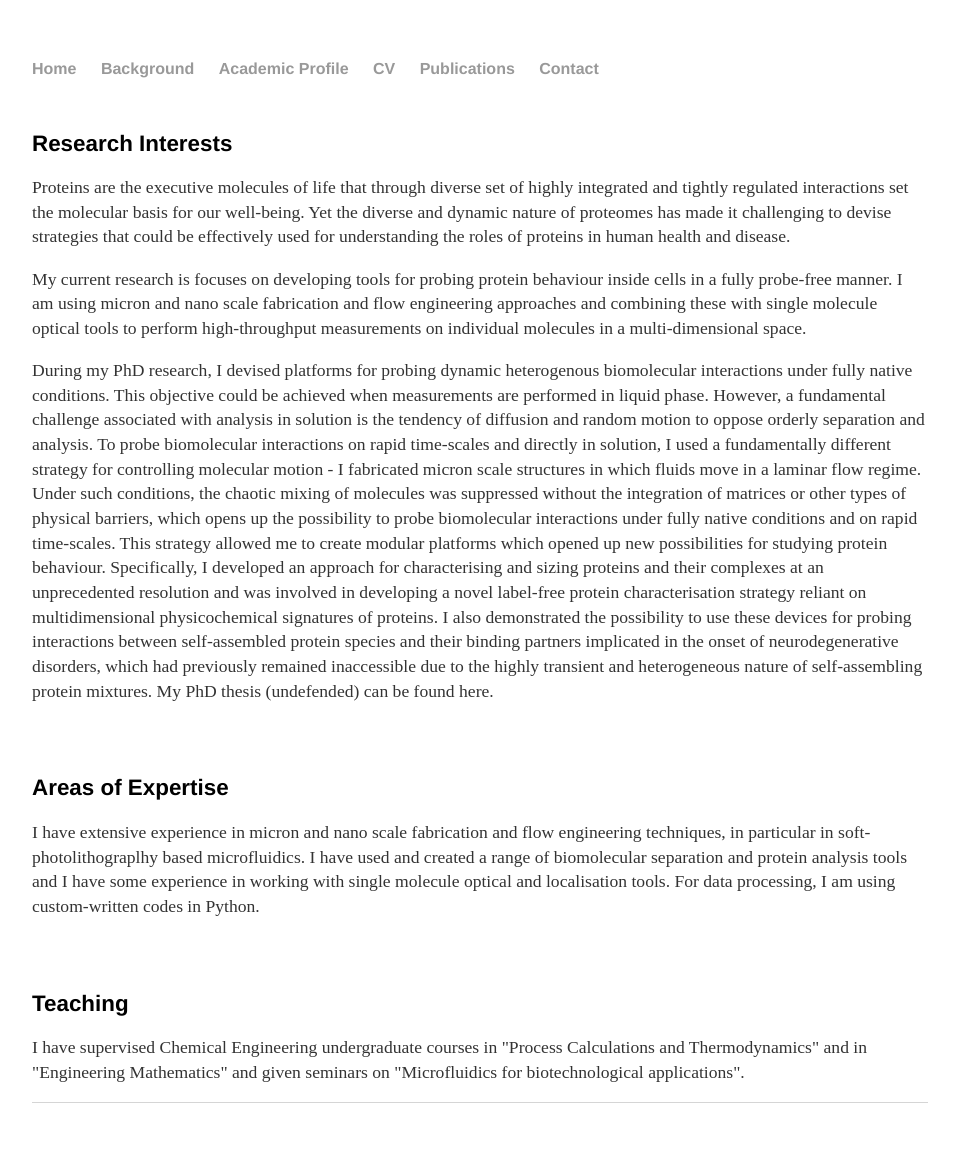
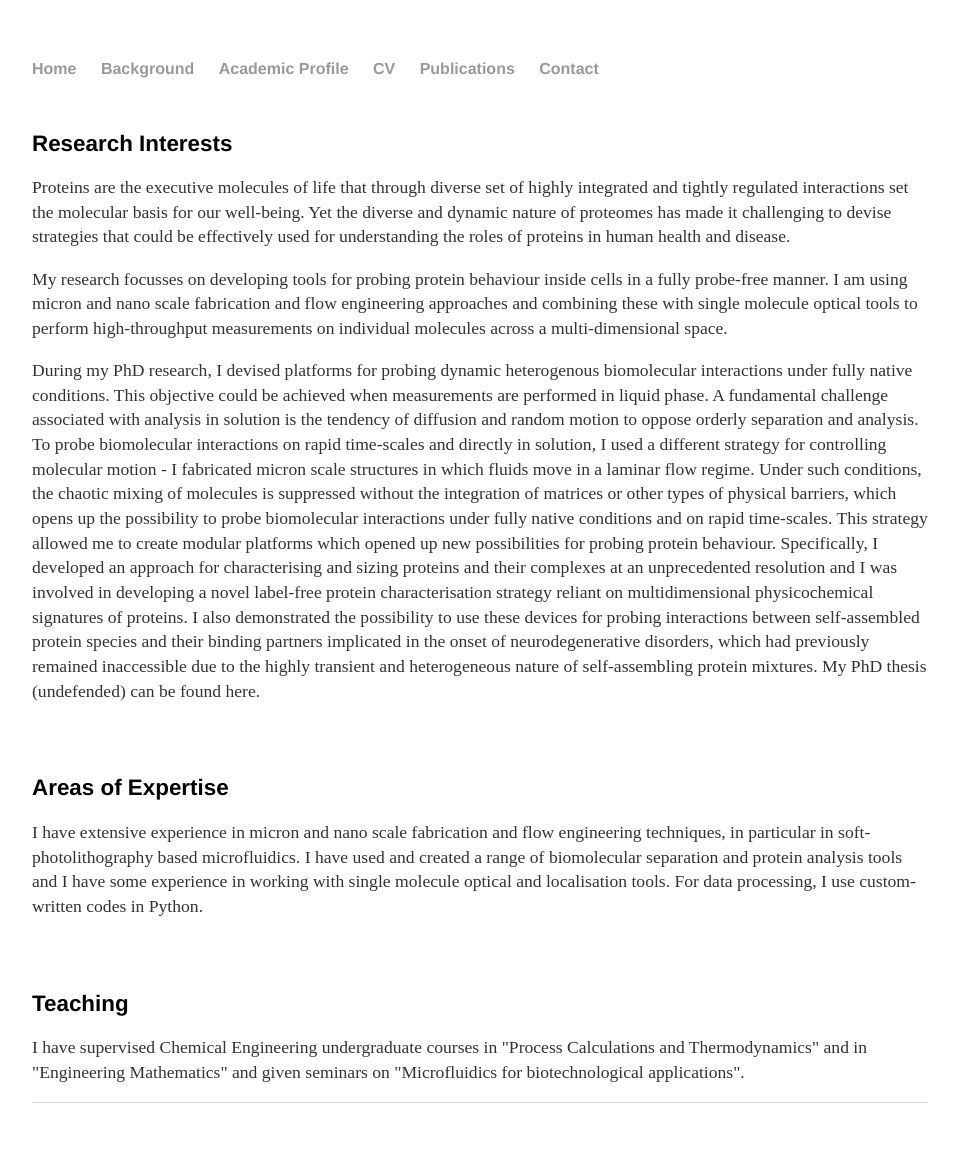
Before and after one commit to kadiliissaar/kadiliissaar.github.io, a Jekyll site: the page built from academic-profile/index.html, in a window 1280 px wide. Shown: the whole page, without its empty margins (160-1119 px from the left). Built offline with Jekyll 4.4.1, drawn with Linux system fonts in a browser that asks for light colours.

Commit message:
Update index.html

```diff
--- a/academic-profile/index.html
+++ b/academic-profile/index.html
@@ -9,20 +9,20 @@ title: Kadi Liis Saar
 regulated interactions set the molecular basis for our well-being. Yet the diverse and dynamic nature of proteomes
 has made it challenging to devise strategies that could be effectively used for understanding the roles of proteins
 in human health and disease.</p>
-	<p> My current research is focuses on developing tools for probing protein behaviour inside cells in a
+	<p> My research focusses on developing tools for probing protein behaviour inside cells in a
 fully probe-free manner. I am using micron and nano scale fabrication and flow engineering approaches and combining
-these with single molecule optical tools to perform high-throughput measurements on individual molecules in a
+these with single molecule optical tools to perform high-throughput measurements on individual molecules across a
 multi-dimensional space.</p>
 		<p> During my PhD research, I devised platforms for probing dynamic heterogenous biomolecular
 interactions under fully native conditions. This objective could be achieved when measurements are performed in
-liquid phase. However, a fundamental challenge associated with analysis in solution is the tendency of diffusion
+liquid phase. A fundamental challenge associated with analysis in solution is the tendency of diffusion
 and random motion to oppose orderly separation and analysis. To probe biomolecular interactions on rapid time-scales
-and directly in solution, I used a fundamentally different strategy for controlling molecular motion - I fabricated
+and directly in solution, I used a different strategy for controlling molecular motion - I fabricated
 micron scale structures in which fluids move in a laminar flow regime. Under such conditions, the chaotic mixing of
-molecules was suppressed without the integration of matrices or other types of physical barriers, which opens up the
+molecules is suppressed without the integration of matrices or other types of physical barriers, which opens up the
 possibility to probe biomolecular interactions under fully native conditions and on rapid time-scales. This strategy
-allowed me to create modular platforms which opened up new possibilities for studying protein behaviour. Specifically,
-I developed an approach for characterising and sizing proteins and their complexes at an unprecedented resolution and
+allowed me to create modular platforms which opened up new possibilities for probing protein behaviour. Specifically,
+I developed an approach for characterising and sizing proteins and their complexes at an unprecedented resolution and I
 was involved in developing a novel label-free protein characterisation strategy reliant on multidimensional
 physicochemical signatures of proteins. I also demonstrated the possibility to use these devices for probing
 interactions between self-assembled protein species and their binding partners implicated in the onset of
@@ -33,9 +33,9 @@ nature of self-assembling protein mixtures. My PhD thesis (undefended) can be fo
 
 	<h2>Areas of Expertise</h2>
 <p> I have extensive experience in micron and nano scale fabrication and flow engineering techniques, in
-particular in soft-photolithograplhy based microfluidics. I have used and created a range of biomolecular
+particular in soft-photolithography based microfluidics. I have used and created a range of biomolecular
 separation and protein analysis tools and I have some experience in working with single molecule optical and
-localisation tools. For data processing, I am using custom-written codes in Python. </p>
+localisation tools. For data processing, I use custom-written codes in Python. </p>
 </br>
 </br>
 
```
